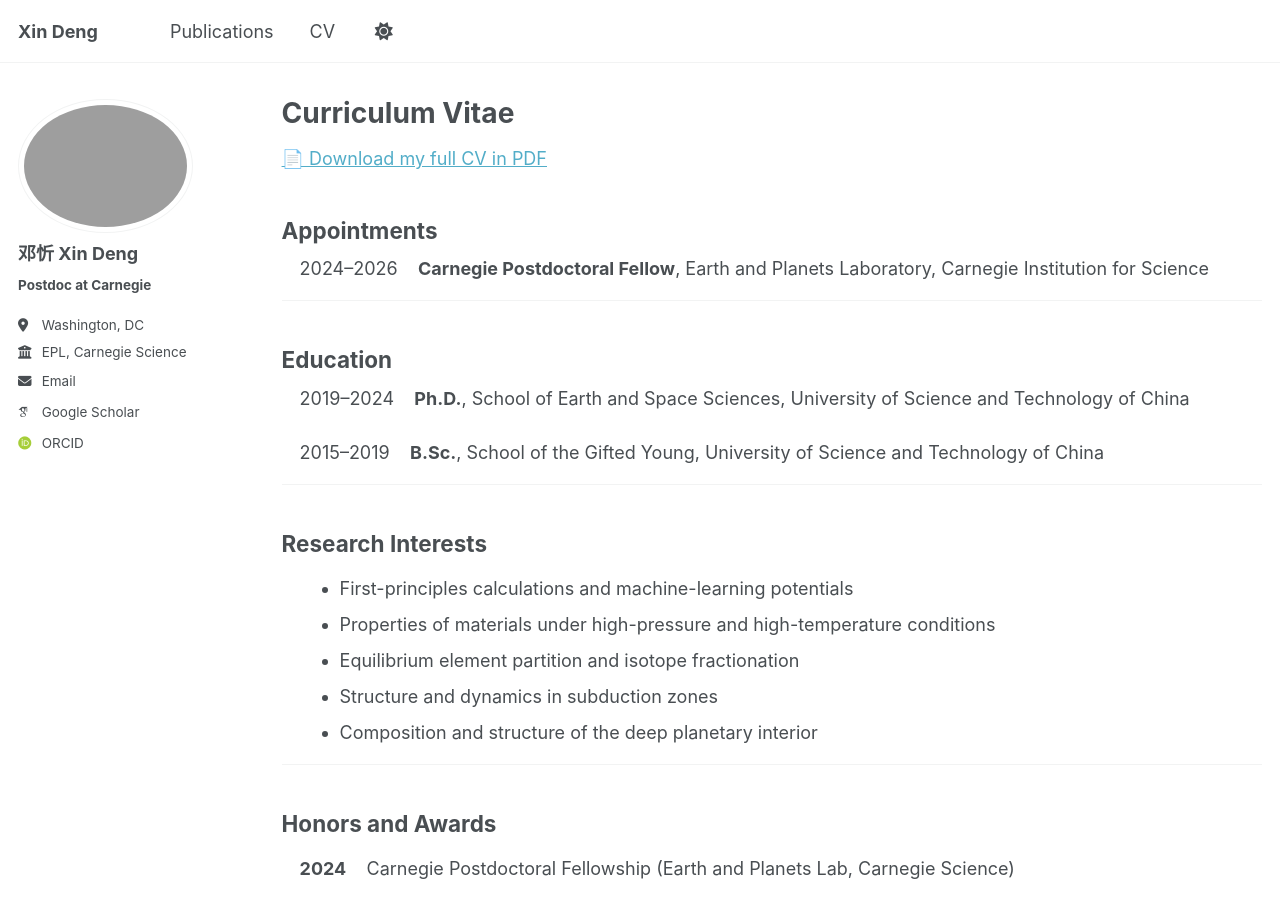
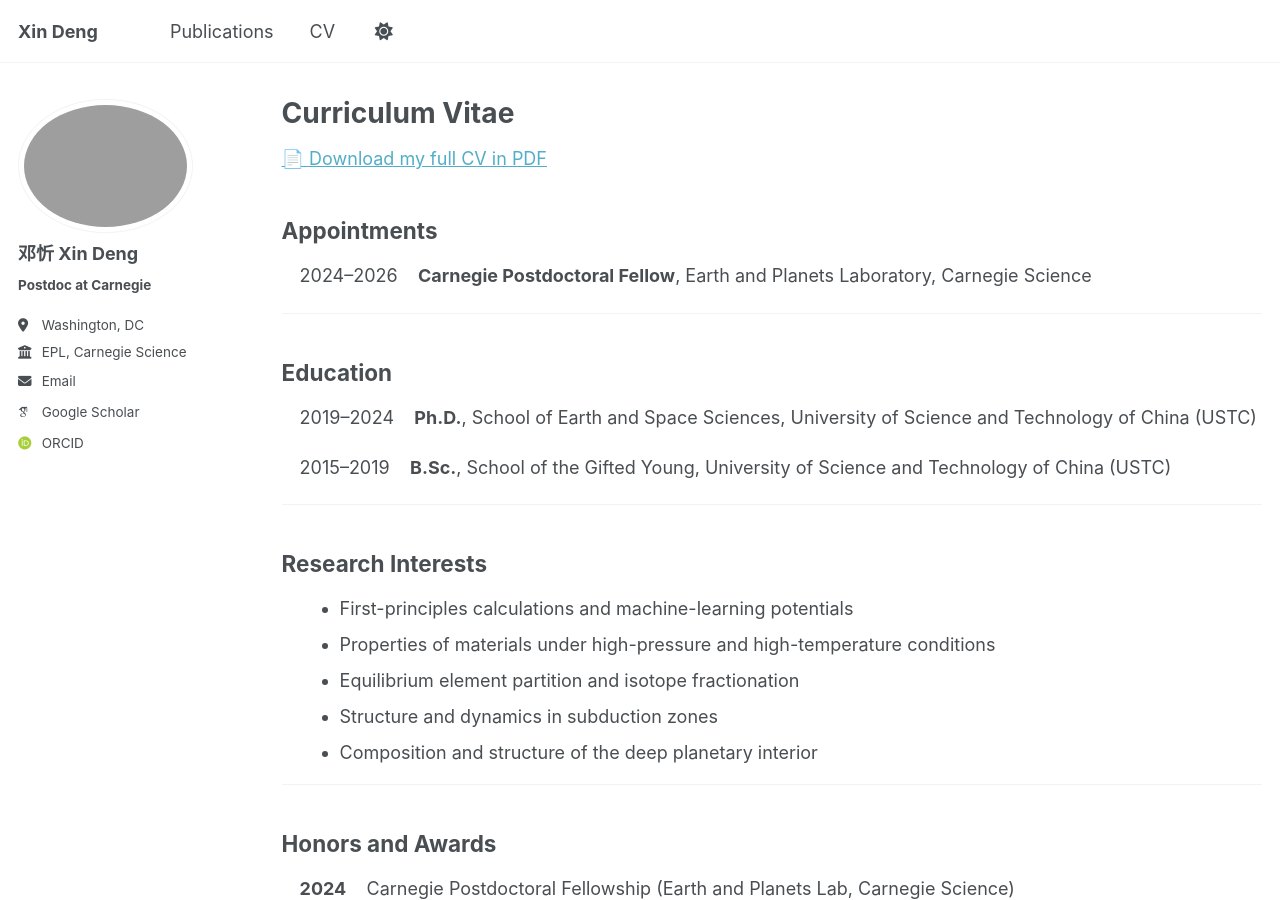
Before and after one commit to x1nd3ng/x1nd3ng.github.io, a Jekyll site: the page built from _pages/cv.md, in a window 1280 px wide and 900 px high. Built offline with Jekyll 4.4.1, drawn with Linux system fonts in a browser that asks for light colours; some web fonts are replaced; a script that is not in the unit is left out.

Commit message:
Update cv.md

```diff
--- a/_pages/cv.md
+++ b/_pages/cv.md
@@ -16,7 +16,7 @@ redirect_from:
 ## Appointments
 
 <div style="margin-left:1em;">
-2024–2026 &nbsp;&nbsp; <strong>Carnegie Postdoctoral Fellow</strong>, Earth and Planets Laboratory, Carnegie Institution for Science
+  <p>2024–2026 &nbsp;&nbsp; <strong>Carnegie Postdoctoral Fellow</strong>, Earth and Planets Laboratory, Carnegie Science</p>
 </div>
 
 ---
@@ -24,8 +24,8 @@ redirect_from:
 ## Education
 
 <div style="margin-left:1em;">
-2019–2024 &nbsp;&nbsp; <strong>Ph.D.</strong>, School of Earth and Space Sciences, University of Science and Technology of China<br><br>
-2015–2019 &nbsp;&nbsp; <strong>B.Sc.</strong>, School of the Gifted Young, University of Science and Technology of China
+  <p>2019–2024 &nbsp;&nbsp; <strong>Ph.D.</strong>, School of Earth and Space Sciences, University of Science and Technology of China (USTC)</p>
+  <p>2015–2019 &nbsp;&nbsp; <strong>B.Sc.</strong>, School of the Gifted Young, University of Science and Technology of China (USTC)</p>
 </div>
 
 ---
```
